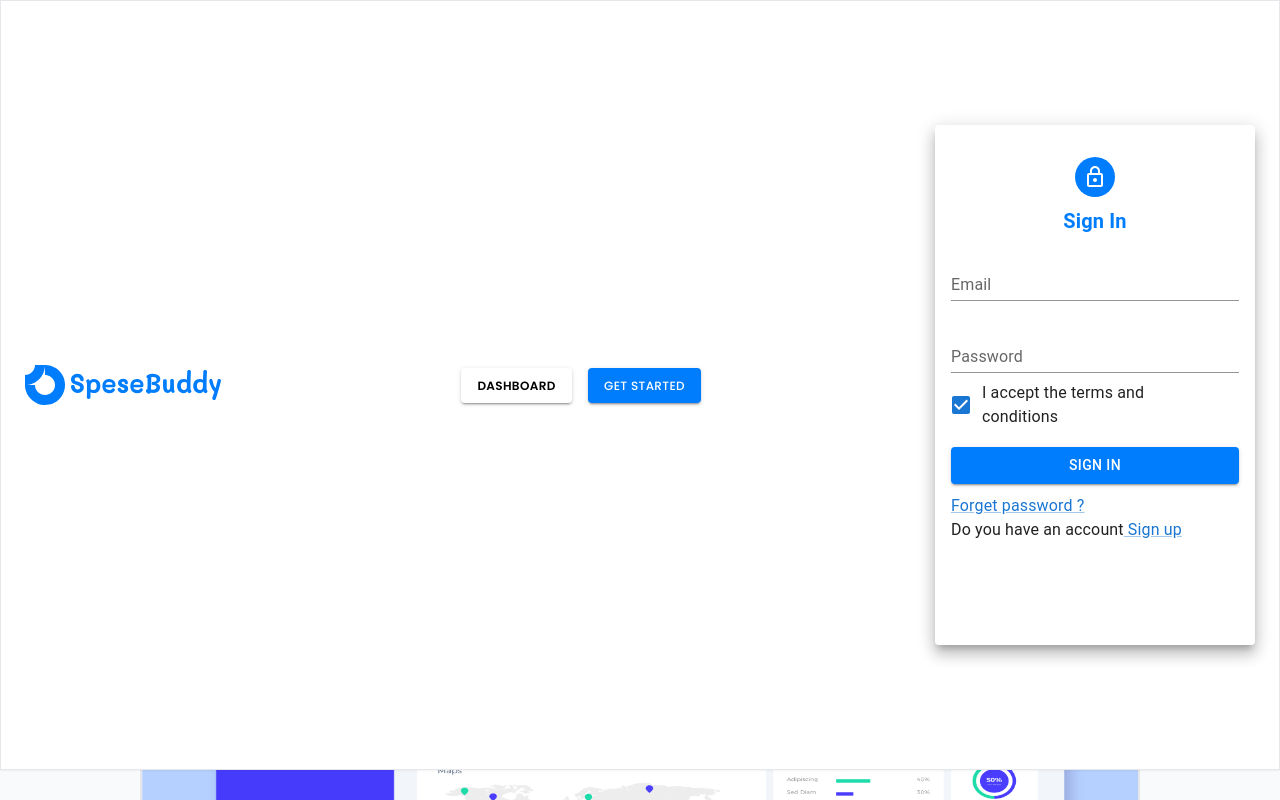
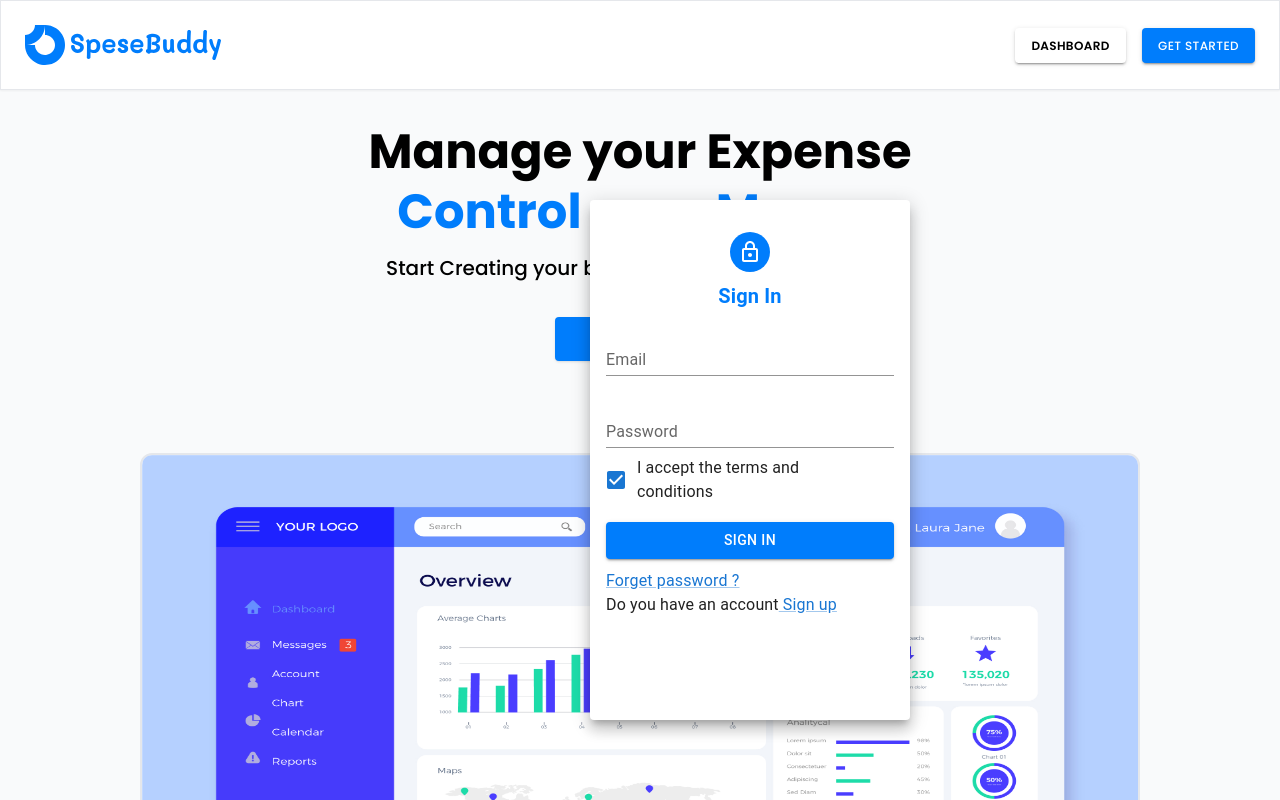
Before and after one commit to IAP-Intake-01/personal-expenses-tracker-frontend-yasith, a React (Vite) app: page / in a window 1280 px wide. Both pictures are taken after a click on the button "DASHBOARD". Shown: the top 800 px of the page. Built offline with nearby package versions, Linux system fonts and the light colour scheme.

Commit message:
solve issues

```diff
--- a/src/components/SignIn/SignIn.css
+++ b/src/components/SignIn/SignIn.css
@@ -0,0 +1,10 @@
+.signIn{
+    display: flex;
+    justify-content: center;
+    align-items: center;
+    position: fixed;
+    bottom: 0;
+    left: 590px;
+    top: 120px;
+    z-index:1000;
+}
--- a/src/components/SignIn/SignIn.jsx
+++ b/src/components/SignIn/SignIn.jsx
@@ -8,7 +8,7 @@ export default function SignIn(){
     const [userPassword, setPassword] = useState('');
 
     return(
-        <div>
+        <div className={'signIn'}>
             <Paper  elevation={10} sx={{ padding: 2, width: '320px', height:'65vh', margin: '100px auto '}}>
                 <Box sx={{textAlign:'center'}}>
                     <Avatar sx={{ margin: 'auto',marginTop:2,backgroundColor:'#007DFC'}}>
--- a/src/components/SignUp/SignUp.css
+++ b/src/components/SignUp/SignUp.css
@@ -0,0 +1,10 @@
+.signUp{
+    display: flex;
+    justify-content: center;
+    align-items: center;
+    position: fixed;
+    bottom: 0;
+    left: 590px;
+    top: 120px;
+    z-index:1000;
+}
--- a/src/components/SignUp/SignUp.jsx
+++ b/src/components/SignUp/SignUp.jsx
@@ -10,7 +10,7 @@ export default function SignUp(){
     const [userPassword, setPassword] = useState('');
 
     return(
-        <div>
+        <div className={'signUp'}>
             <Paper  elevation={10} sx={{ padding: 2, width: '320px', height:'65vh', margin: '100px auto '}}>
                 <Box sx={{textAlign:'center'}}>
                     <Avatar sx={{ margin: 'auto',marginTop:2,backgroundColor:'#007DFC'}}>
```
